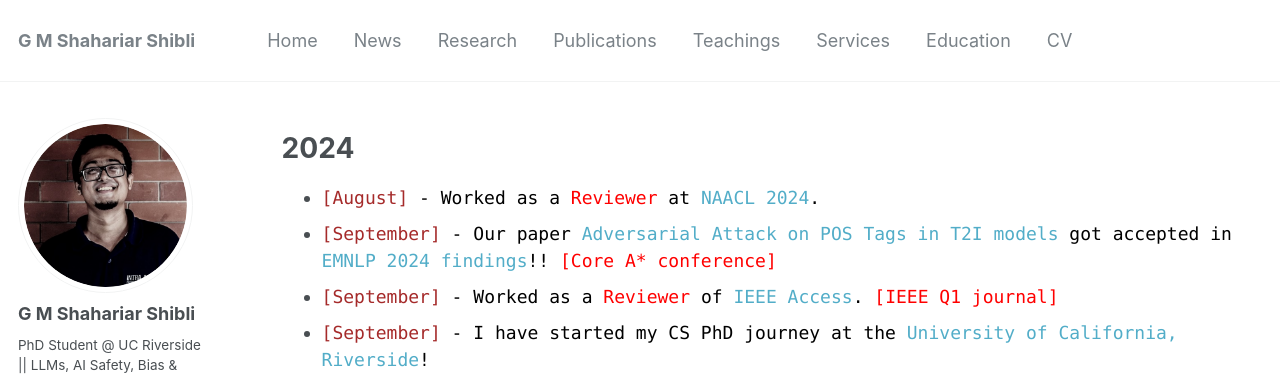
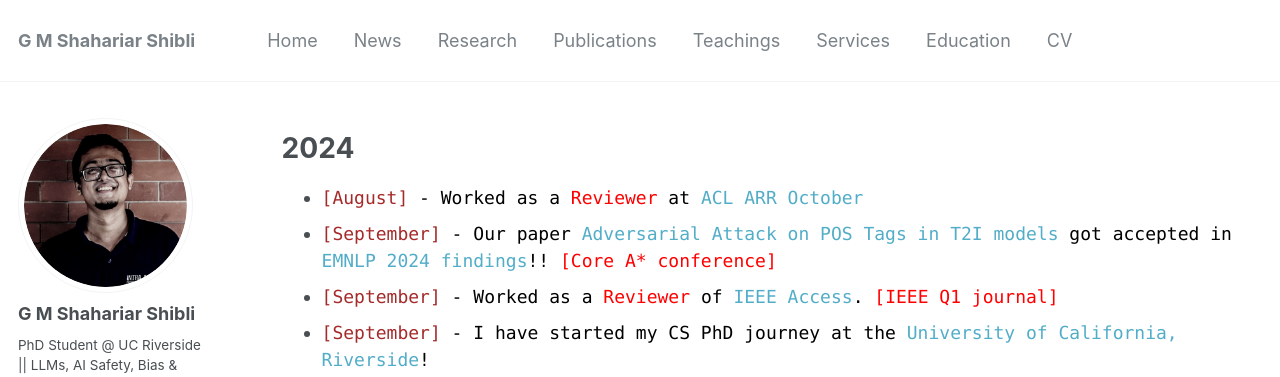
Before and after one commit to shahariar-shibli/shahariar-shibli.github.io, a Jekyll site: the page built from _pages/news.md, in a window 1280 px wide and 900 px high. Shown: the top 377 px of the window. Built offline with Jekyll 4.4.1, drawn with Linux system fonts in a browser that asks for light colours; some web fonts are replaced.

Commit message:
Update news.md

```diff
--- a/_pages/news.md
+++ b/_pages/news.md
@@ -7,7 +7,7 @@ author_profile: true
 
 # 2024
 
-+ <span style="font-family:Monaco; color:black;"><span style="color:brown">[August]</span> - Worked as a <span style="color:red;">Reviewer</span> at [NAACL 2024](https://2025.naacl.org/).</span>
++ <span style="font-family:Monaco; color:black;"><span style="color:brown">[August]</span> - Worked as a <span style="color:red;">Reviewer</span> at [ACL ARR October]()</span>
 + <span style="font-family:Monaco; color:black;"><span style="color:brown">[September]</span> -  Our paper [Adversarial Attack on POS Tags in T2I models](https://arxiv.org/pdf/2409.15381) got accepted in [EMNLP 2024 findings](https://2024.emnlp.org/)!! <span style="color:red;">[Core A* conference]</span></span>
 + <span style="font-family:Monaco; color:black;"><span style="color:brown">[September]</span> - Worked as a <span style="color:red;">Reviewer</span> of [IEEE Access](https://ieeeaccess.ieee.org/). <span style="color:red;">[IEEE Q1 journal]</span></span>
 + <span style="font-family:Monaco; color:black;"><span style="color:brown">[September]</span> -  I have started my CS PhD journey at the [University of California, Riverside](https://www1.cs.ucr.edu/)!
```
